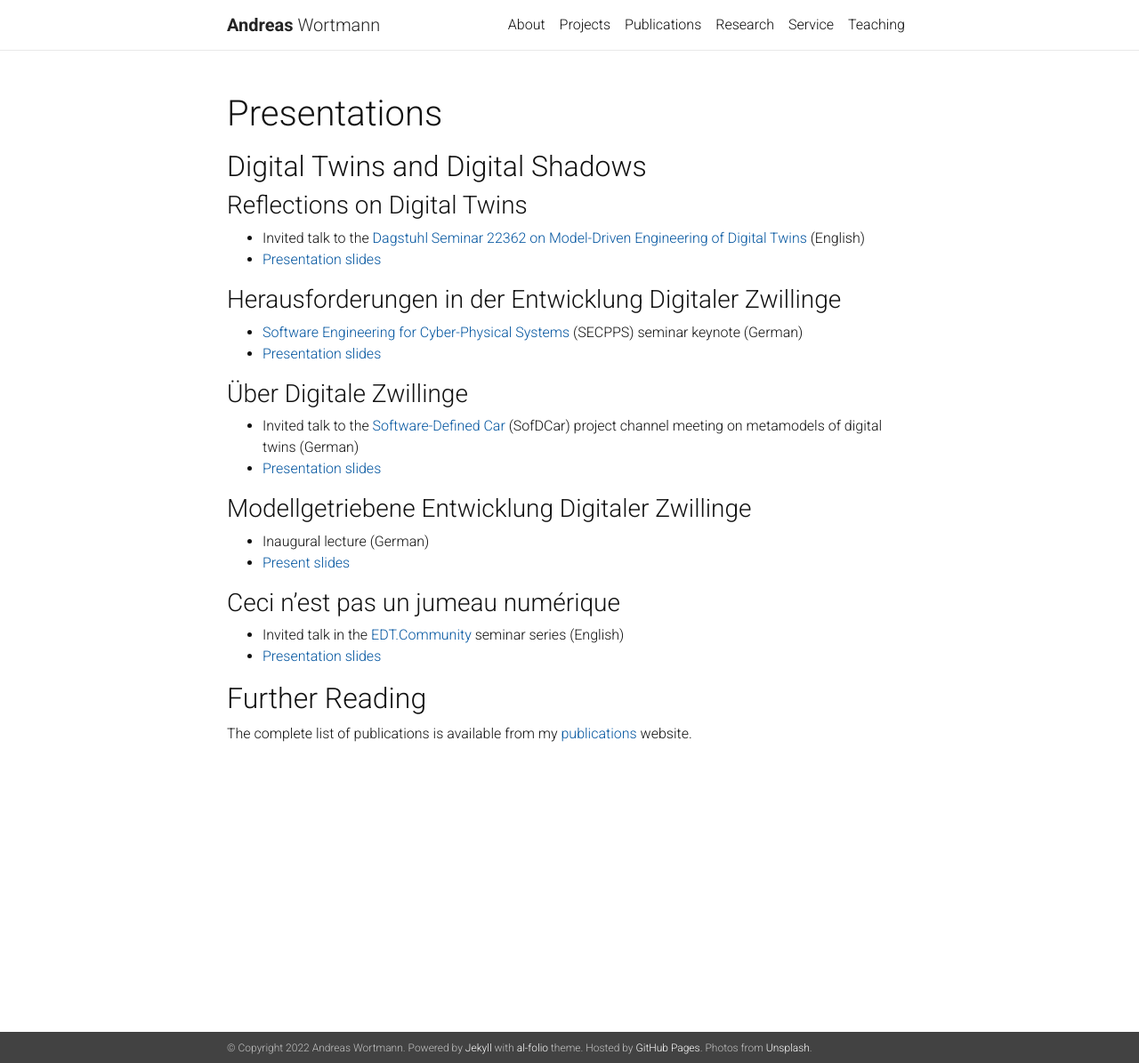
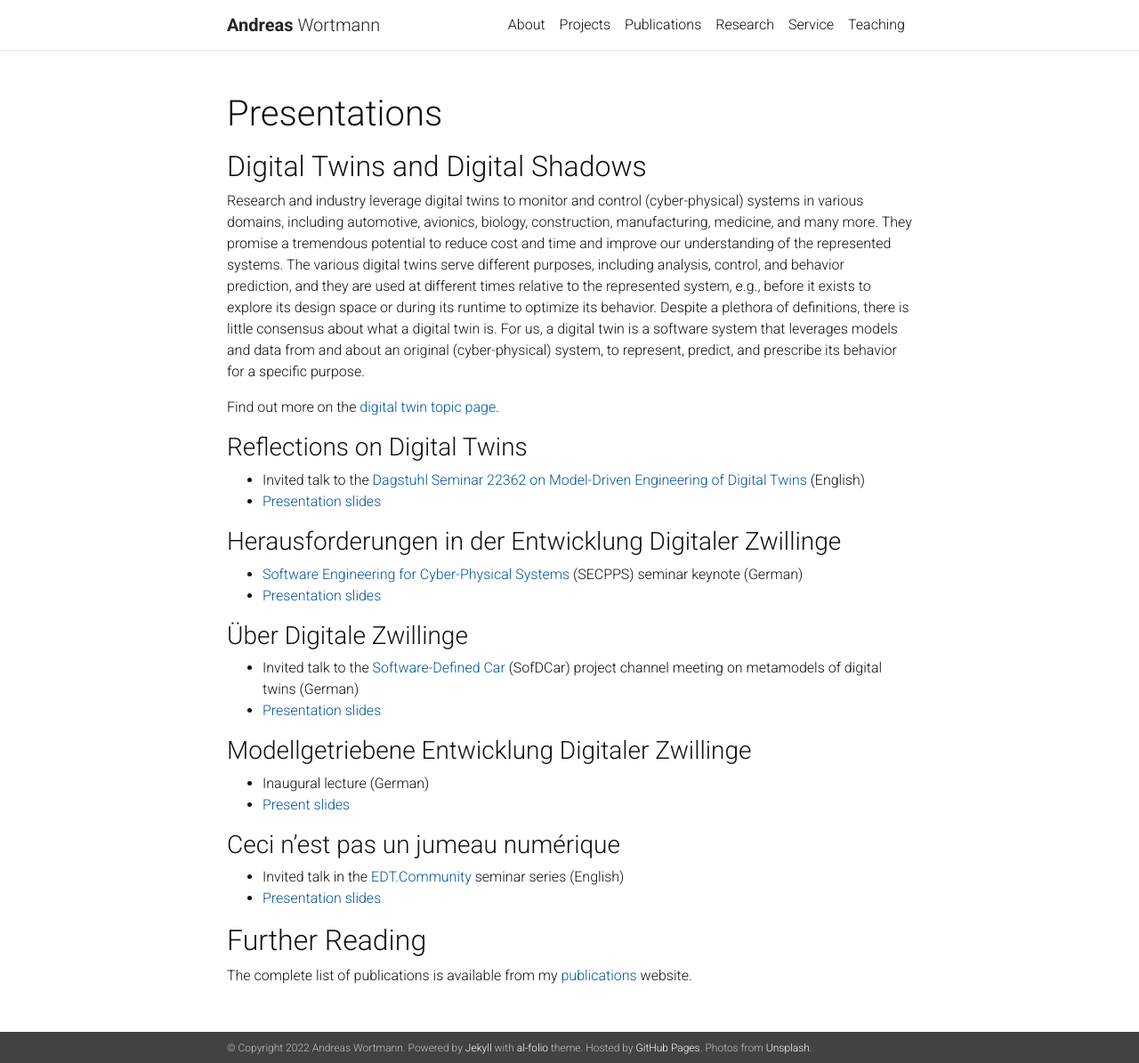
Before and after one commit to awortmann/awortmann.github.io, a Jekyll site: the page built from _pages/presentations.md, in a window 1280 px wide and 1195 px high. Shown: the whole window at 89% size. Built offline with Jekyll 4.4.1, drawn with Linux system fonts in a browser that asks for light colours; nearby versions of some CDN libraries; a style sheet for code colours, icons or effects is not loaded.

Commit message:
Minor update

```diff
--- a/_pages/presentations.md
+++ b/_pages/presentations.md
@@ -7,6 +7,10 @@ nav: false
 ---
 
 ## Digital Twins and Digital Shadows
+
+Research and industry leverage digital twins to monitor and control (cyber-physical) systems in various domains, including automotive, avionics, biology, construction, manufacturing, medicine, and many more. They promise a tremendous potential to reduce cost and time and improve our understanding of the represented systems. The various digital twins serve different purposes, including analysis, control, and behavior prediction, and they are used at different times relative to the represented system, e.g., before it exists to explore its design space or during its runtime to optimize its behavior. Despite a plethora of definitions, there is little consensus about what a digital twin is. For us, a digital twin is a software system that leverages models and data from and about an original (cyber-physical) system, to represent, predict, and prescribe its behavior for a specific purpose.
+
+Find out more on the [digital twin topic page](wortmann.ac/dts).
 
 ### Reflections on Digital Twins
 
```
